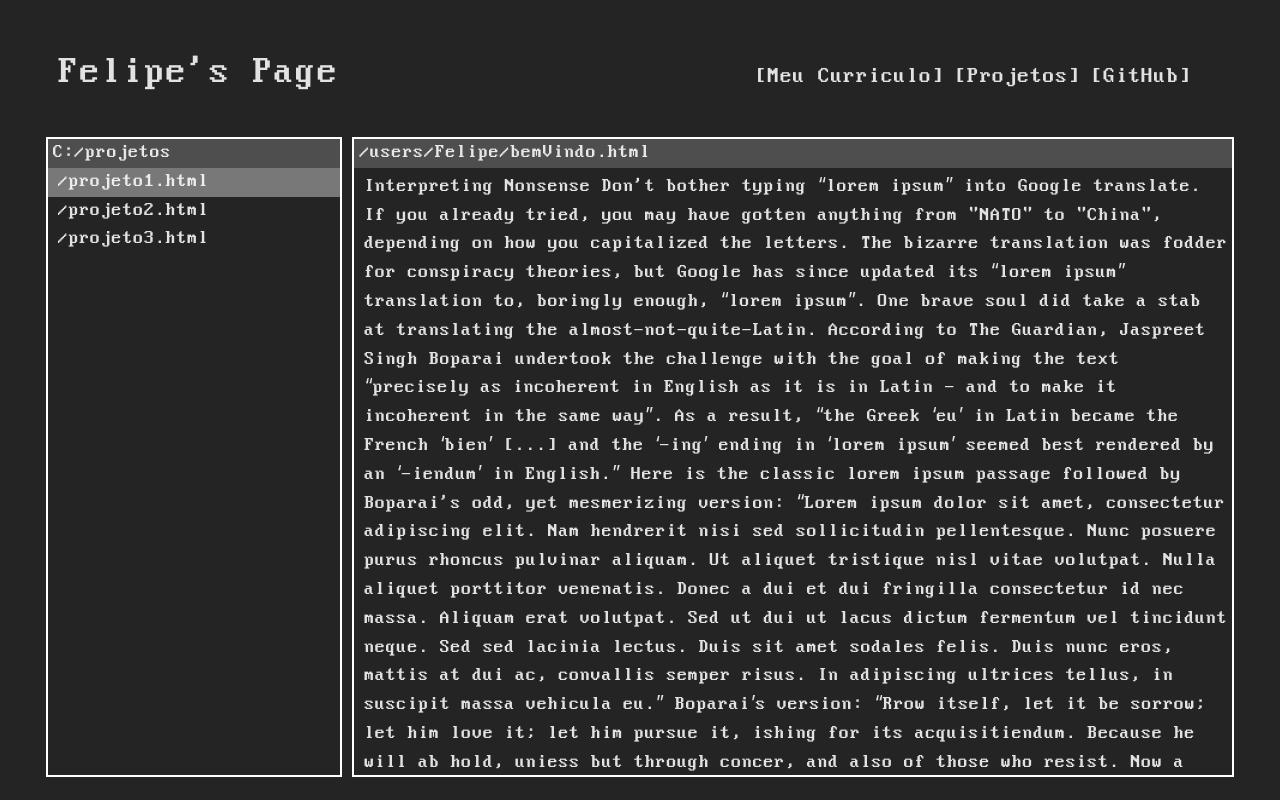
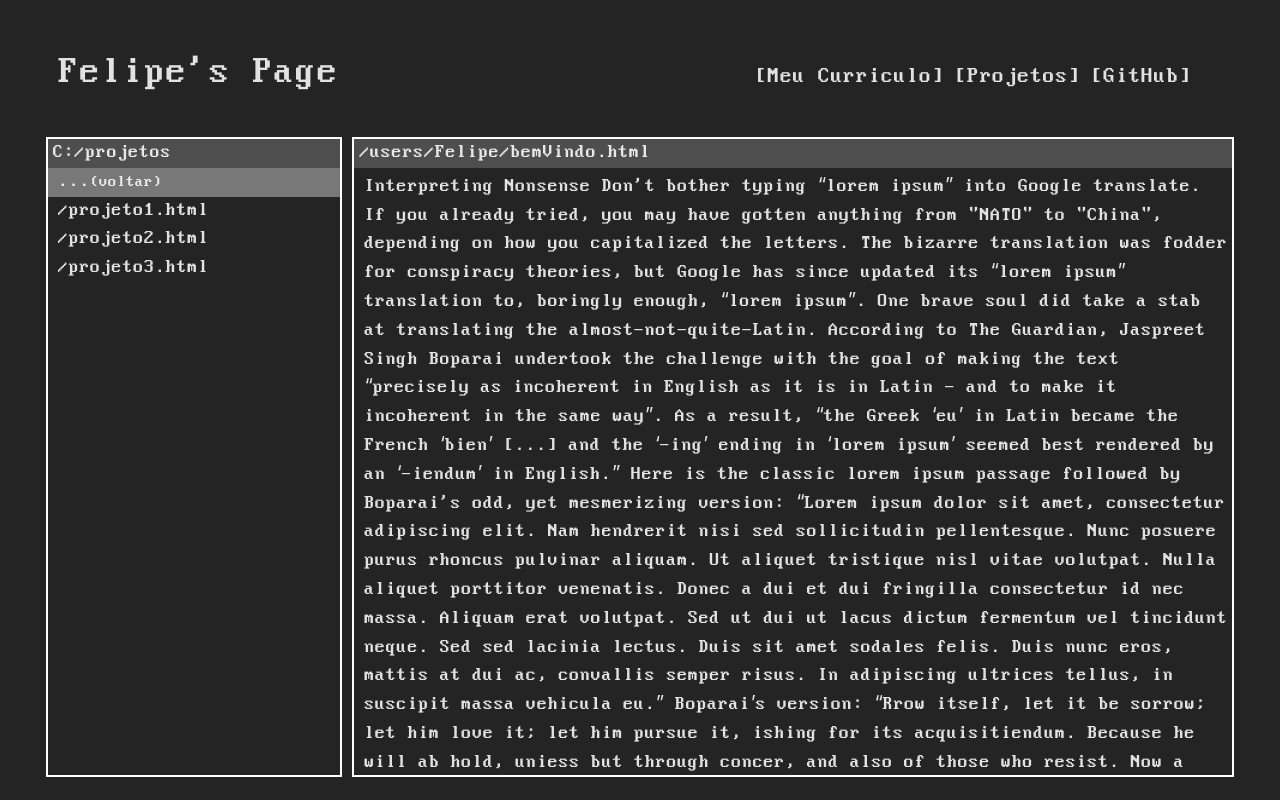
Before and after one commit to FelipeDNL/ProjetoReact, a React (Vite) app: page /projetos in a window 1280 px wide. Built offline with nearby package versions, Linux system fonts and the light colour scheme.

Commit message:
Ajustes.

```diff
--- a/src/App.css
+++ b/src/App.css
@@ -12,6 +12,11 @@
   border: 2px solid rgb(255, 255, 255);
 }
 
+a:-webkit-any-link {
+  color: rgba(255, 255, 255, 0.87);;
+  text-decoration: none;
+}
+
 /* Media query para telas menores */
 @media (max-width: 769px) {
   .container {
--- a/src/assets/components/Opcoes/OpcoesIniciais.jsx
+++ b/src/assets/components/Opcoes/OpcoesIniciais.jsx
@@ -25,7 +25,7 @@ function OpcoesIniciais({ setOpcaoSelecionada }) {
         <div className='opcoes-iniciais'>
             <div
                 className={`op1 ${numSelecionado === 0 ? 'selected' : ''}`}
-                onClick={() => {setOpcaoSelecionada('bemVindo.html'), setUpdateLocal('projetos')} }
+                onClick={() => setOpcaoSelecionada('bemVindo.html')}
                 onMouseEnter={() => setNumSelecionado(0)}
             >
                 /bemVindo.html
--- a/src/assets/components/Opcoes/OpcoesProjetos.css
+++ b/src/assets/components/Opcoes/OpcoesProjetos.css
@@ -1,3 +1,15 @@
 .selected{
     background-color: rgb(120, 120, 120);
 }
+
+.voltar-projetos{
+    padding-left: 10px;
+}
+
+.opVoltar{
+    padding-left: 10px;
+}
+
+.opVoltar:hover{
+    background-color: rgb(120, 120, 120);
+}
--- a/src/assets/components/Opcoes/OpcoesProjetos.jsx
+++ b/src/assets/components/Opcoes/OpcoesProjetos.jsx
@@ -1,6 +1,7 @@
 import React, { useState } from 'react'
 import './OpcoesProjetos.css'
 import usarNavegacaoTeclado from '../../../hooks/usarNavegacaoTeclado';
+import { Link } from 'react-router-dom';
 
 function OpcoesProjetos({ setProjetoSelecionado }) {
     const [numSelecionado, setNumSelecionado] = useState(0);
@@ -15,30 +16,40 @@ function OpcoesProjetos({ setProjetoSelecionado }) {
         }
     }
 
-    usarNavegacaoTeclado(3, usarTeclado, numSelecionado, setNumSelecionado);
+    usarNavegacaoTeclado(4, usarTeclado, numSelecionado, setNumSelecionado);
 
     return (
         <>
+            <Link to='/'>
+                <div
+                    className={`opVoltar ${numSelecionado === 0 ? 'selected' : ''}`}
+                    onClick={() => setProjetoSelecionado('projeto1.html')}
+                    onMouseEnter={() => setNumSelecionado(0)}
+                >
+                    ...<small>(voltar)</small>
+                </div>
+            </Link>
+
             <div
-                className={`op1 ${numSelecionado === 0 ? 'selected' : ''}`}
+                className={`op1 ${numSelecionado === 1 ? 'selected' : ''}`}
                 onClick={() => setProjetoSelecionado('projeto1.html')}
-                onMouseEnter={() => setNumSelecionado(0)}
+                onMouseEnter={() => setNumSelecionado(1)}
             >
                 /projeto1.html
             </div>
 
             <div
-                className={`op2 ${numSelecionado === 1 ? 'selected' : ''}`}
+                className={`op2 ${numSelecionado === 2 ? 'selected' : ''}`}
                 onClick={() => setProjetoSelecionado('projeto2.html')}
-                onMouseEnter={() => setNumSelecionado(1)}
+                onMouseEnter={() => setNumSelecionado(2)}
             >
                 /projeto2.html
             </div>
 
             <div
-                className={`op3 ${numSelecionado === 2 ? 'selected' : ''}`}
+                className={`op3 ${numSelecionado === 3 ? 'selected' : ''}`}
                 onClick={() => setProjetoSelecionado('projeto3.html')}
-                onMouseEnter={() => setNumSelecionado(2)}
+                onMouseEnter={() => setNumSelecionado(3)}
             >
                 /projeto3.html
             </div>
--- a/src/assets/components/Quadros/QuadroOpcoes.css
+++ b/src/assets/components/Quadros/QuadroOpcoes.css
@@ -12,11 +12,6 @@
 
 .local{
     background-color: rgb(78, 78, 78);
-}
-
-a:-webkit-any-link {
-    color: rgba(255, 255, 255, 0.87);;
-    text-decoration: underline;
 }
 
 .quadro-opcoes::-webkit-scrollbar {
```
Also changed, not shown: 1 other file (tests, documents, lock files or other folders).
